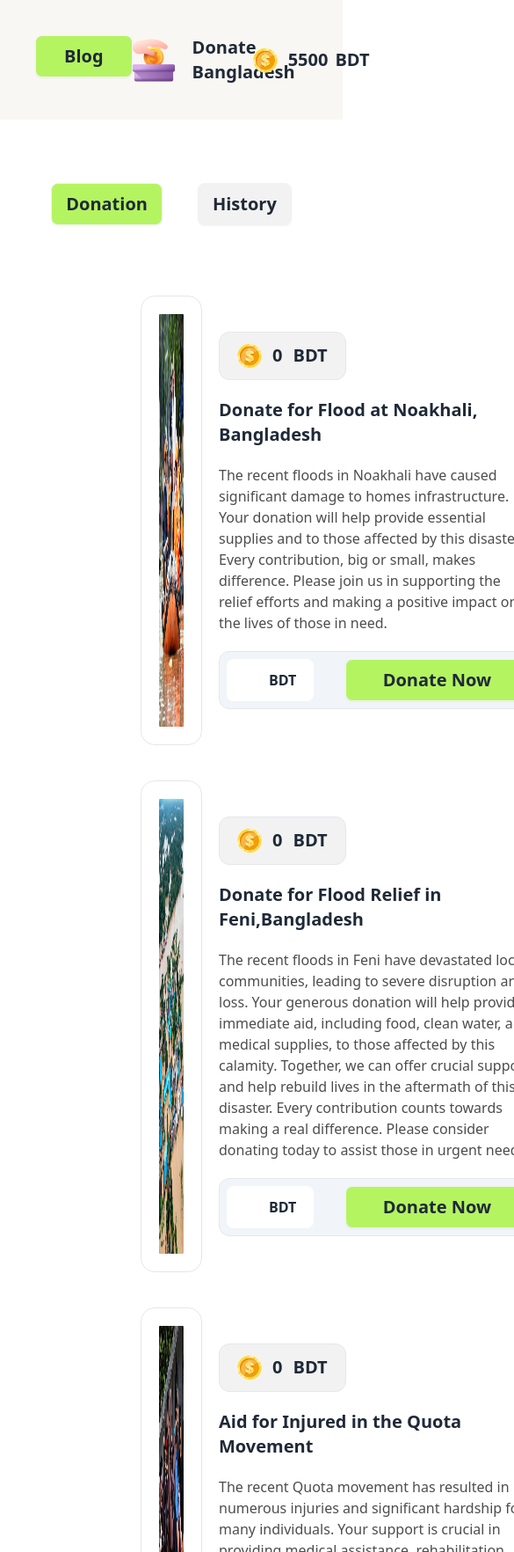
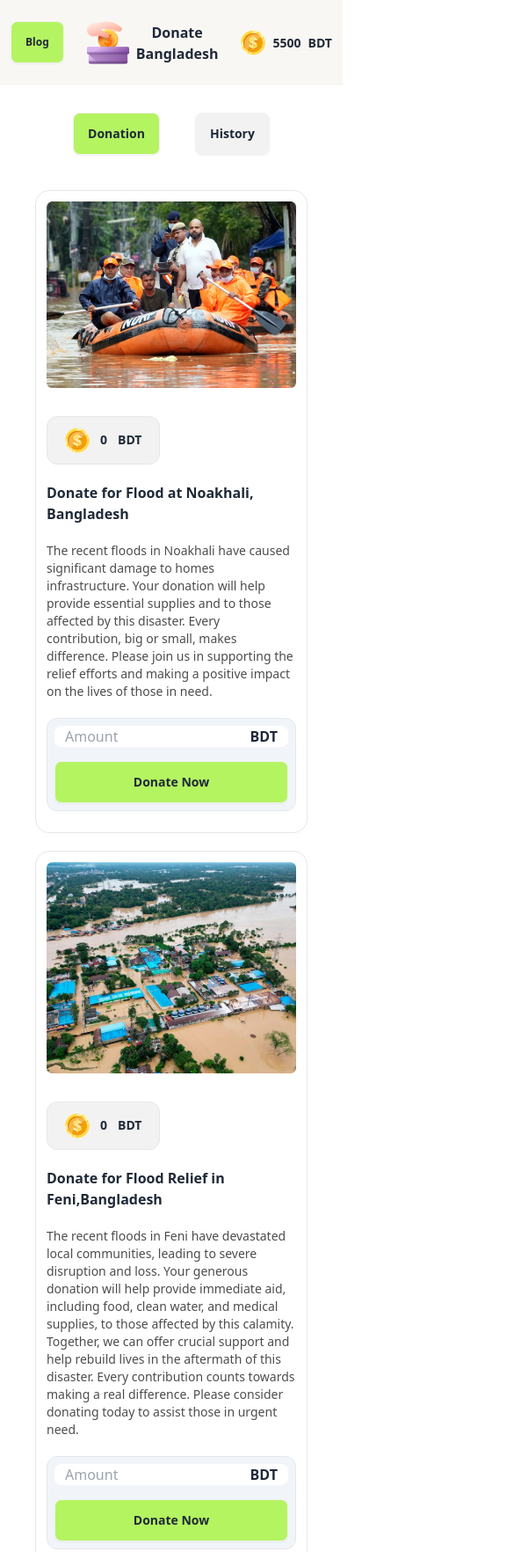
Before and after one commit to mdasaduzzamanasad90/donation_website_project, a plain HTML site: page index.html in a window 390 px wide. Shown: the top 1764 px of the page at 88% size, 585 px wide, since content can reach past the window. Drawn offline with nearby package versions, Linux system fonts and the light colour scheme.

Commit message:
make a responsive website

```diff
--- a/index.html
+++ b/index.html
@@ -15,19 +15,22 @@
   <body>
     <header>
       <nav class="fixed w-full left-0 right-0 top-0">
-        <div class="flex justify-around bg-[#F9F7F3] p-10">
+        <div class="flex justify-between bg-[#F9F7F3] py-6 px-3 lg:py-10 lg:px-20">
           <div>
-            <button class="btn px-8 bg-[#B4F461] font-bold text-xl">
+            <button class="btn px-4 lg:px-8 bg-[#B4F461] font-bold text-xs lg:text-xl">
               Blog
             </button>
           </div>
-          <div class="flex items-center gap-5">
+          <div class="flex items-center gap-2 lg:gap-5">
             <img src="images/logo.png" alt="" />
-            <h1 class="text-xl font-bold">Donate Bangladesh</h1>
+            <div class="flex lg:flex-row flex-col lg:gap-3 text-center">
+              <h1 class="text-base lg:text-xl font-bold">Donate</h1>
+              <h1 class="text-base lg:text-xl font-bold">Bangladesh</h1>
             </div>
-          <div class="flex items-center gap-3">
+          </div>
+          <div class="flex items-center gap-2 lg:gap-3">
             <img src="images/coin.png" alt="" />
-            <div class="flex text-xl font-semibold gap-2">
+            <div class="flex text-sm lg:text-xl font-semibold gap-2">
               <h1 id="main-balance">5500</h1>
               <h1>BDT</h1>
             </div>
@@ -35,33 +38,33 @@
         </div>
       </nav>
     </header>
-    <main class="mx-40 mb-20 mt-52">
+    <main class="mx-10 lg:mx-40 mb-11 lg:mb-20 mt-32 lg:mt-52">
         <!-- button like donation and history -->
-      <section id="alreatdonationandhistory" class="mb-20">
+      <section id="alreatdonationandhistory" class=" mb-10 lg:mb-20">
         <div class="flex gap-10 justify-center">
-          <button id="donation" class="btn font-bold text-xl bg-[#B4F461]">Donation</button>
-          <button id="history" class="btn font-bold text-xl">History</button>
+          <button id="donation" class="btn font-bold text-sm lg:text-xl bg-[#B4F461]">Donation</button>
+          <button id="history" class="btn font-bold text-sm lg:text-xl">History</button>
         </div>
       </section>
       <!-- donation form -->
-      <section id="donationfrom" class="space-y-10">
+      <section id="donationfrom" class="space-y-5 lg:space-y-10">
         <!-- item-1 -->
-        <div class="flex gap-10 border-[#1111111A] border rounded-2xl p-5">
+        <div class="flex lg:flex-row flex-col gap-5 lg:gap-10 border-[#1111111A] border rounded-2xl p-3 lg:p-5">
           <img src="images/noakhali.png" alt="" />
-          <div class="space-y-5 py-5">
+          <div class="space-y-5 py-3 lg:py-5">
             <div
-              class="flex gap-3 bg-[#0000000D] w-fit px-5 py-3 rounded-xl border"
+              class="flex gap-3 bg-[#0000000D] w-fit px-5 py-3 rounded-xl border items-center"
             >
               <img src="images/coin.png" alt="" />
               <div class="flex gap-3">
-                <h1 id="itembalance1" class="font-semibold text-xl">0</h1>
-                <h1 class="font-semibold text-xl">BDT</h1>
+                <h1 id="itembalance1" class="font-semibold text-sm lg:text-xl">0</h1>
+                <h1 class="font-semibold text-sm lg:text-xl">BDT</h1>
               </div>
             </div>
-            <h1 class="font-bold text-xl">
+            <h1 class="font-bold text-base lg:text-xl">
               Donate for Flood at Noakhali, Bangladesh
             </h1>
-            <p class="text-left text-[#000000B3] text-base">
+            <p class="text-left text-[#000000B3] text-sm lg:text-base">
               The recent floods in Noakhali have caused significant damage to
               homes infrastructure. Your donation will help provide essential
               supplies and to those affected by this disaster. Every
@@ -70,41 +73,43 @@
               lives of those in need.
             </p>
             <div
-              class="flex gap-5 bg-slate-100 justify-between rounded-xl border"
+              class="flex lg:flex-row flex-col lg:gap-5 bg-slate-100 lg:justify-between rounded-xl border"
             >
-              <div class="flex items-center m-2 rounded-lg bg-white gap-5">
+              <div class="flex items-center m-2 rounded-lg bg-white gap-3 lg:gap-5">
                 <input
-                  class="w-full ml-3 px-2 rounded-md"
+                  class="w-full ml-1 lg:ml-3 px-2 rounded-md"
                   type="text"
                   name=""
                   id="inputfield1"
                   placeholder="Amount"
                 />
-                <p class="mr-5 font-bold">BDT</p>
+                <p class=" mr-3 lg:mr-5 font-bold">BDT</p>
               </div>
-              <button id="donatebutton1" class="btn m-2 bg-[#B4F461] w-52 font-bold text-xl">
+              <div class="flex justify-center mx-2 lg:mx-0">
+                <button id="donatebutton1" class="btn m-2 bg-[#B4F461] w-full lg:w-52 font-bold text-sm lg:text-xl">
                   Donate Now
                 </button>
               </div>
             </div>
           </div>
+        </div>
         <!-- item-2 -->
-        <div class="flex gap-10 border-[#1111111A] border rounded-2xl p-5">
+        <div class="flex lg:flex-row flex-col gap-5 lg:gap-10 border-[#1111111A] border rounded-2xl p-3 lg:p-5">
           <img src="images/feni.png" alt="" />
-          <div class="space-y-5 py-5">
+          <div class="space-y-5 py-3 lg:py-5">
             <div
-              class="flex gap-3 bg-[#0000000D] w-fit px-5 py-3 rounded-xl border"
+              class="flex gap-3 bg-[#0000000D] w-fit px-5 py-3 rounded-xl border items-center"
             >
               <img src="images/coin.png" alt="" />
               <div class="flex gap-3">
-                <h1 id="itembalance2" class="font-semibold text-xl">0</h1>
-                <h1 class="font-semibold text-xl">BDT</h1>
+                <h1 id="itembalance2" class="font-semibold text-sm lg:text-xl">0</h1>
+                <h1 class="font-semibold text-sm lg:text-xl">BDT</h1>
               </div>
             </div>
-            <h1 class="font-bold text-xl">
+            <h1 class="font-bold text-base lg:text-xl">
               Donate for Flood Relief in Feni,Bangladesh
             </h1>
-            <p class="text-left text-[#000000B3] text-base">
+            <p class="text-left text-[#000000B3] text-sm lg:text-base">
               The recent floods in Feni have devastated local communities,
               leading to severe disruption and loss. Your generous donation will
               help provide immediate aid, including food, clean water, and
@@ -115,80 +120,84 @@
               urgent need.
             </p>
             <div
-              class="flex gap-5 bg-slate-100 justify-between rounded-xl border"
+              class="flex lg:flex-row flex-col lg:gap-5 bg-slate-100 justify-between rounded-xl border"
             >
-              <div class="flex items-center m-2 rounded-lg bg-white gap-5">
+              <div class="flex items-center m-2 rounded-lg bg-white gap-3 lg:gap-5">
                 <input
-                  class="w-full ml-3 px-2 rounded-md"
+                  class="w-full ml-1 lg:ml-3 px-2 rounded-md"
                   type="text"
                   name=""
                   id="inputfield2"
                   placeholder="Amount"
                 />
-                <p class="mr-5 font-bold">BDT</p>
+                <p class="mr-3 lg:mr-5 font-bold">BDT</p>
               </div>
-              <button id="donatebutton2" class="btn m-2 bg-[#B4F461] w-52 font-bold text-xl">
+              <div class="flex justify-center mx-2 lg:mx-0 ">
+                <button id="donatebutton2" class="btn m-2 bg-[#B4F461] w-full lg:w-52 font-bold text-sm lg:text-xl">
                   Donate Now
                 </button>
               </div>
             </div>
           </div>
+        </div>
         <!-- item-3 -->
-        <div class="flex gap-10 border-[#1111111A] border rounded-2xl p-5">
+        <div class="flex lg:flex-row flex-col gap-5 lg:gap-10 border-[#1111111A] border rounded-2xl p-3 lg:p-5">
           <img src="images/quota-protest.png" alt="" />
-          <div class="space-y-5 py-5">
+          <div class="space-y-5 py-3 lg:py-5">
             <div
-              class="flex gap-3 bg-[#0000000D] w-fit px-5 py-3 rounded-xl border"
+              class="flex gap-3 bg-[#0000000D] w-fit px-5 py-3 rounded-xl border items-center"
             >
               <img src="images/coin.png" alt="" />
               <div class="flex gap-3">
-                <h1 id="itembalance3" class="font-semibold text-xl">0</h1>
-                <h1 class="font-semibold text-xl">BDT</h1>
+                <h1 id="itembalance3" class="font-semibold text-sm lg:text-xl">0</h1>
+                <h1 class="font-semibold text-sm lg:text-xl">BDT</h1>
               </div>
             </div>
-            <h1 class="font-bold text-xl">
+            <h1 class="font-bold text-base lg:text-xl">
                 Aid for Injured in the Quota Movement
             </h1>
-            <p class="text-left text-[#000000B3] text-base">
+            <p class="text-left text-[#000000B3] text-sm lg:text-base">
                 The recent Quota movement has resulted in numerous injuries and significant hardship for many individuals. Your support is crucial in providing medical assistance, rehabilitation, and necessary supplies to those affected. By contributing, you help ensure that injured individuals receive the care and support they need during this challenging time. Every donation plays a vital role in alleviating their suffering and aiding in their recovery. Please consider making a donation to support these brave individuals in their time of need.
             </p>
             <div
-              class="flex gap-5 bg-slate-100 justify-between rounded-xl border"
+              class="flex lg:flex-row flex-col lg:gap-5 bg-slate-100 justify-between rounded-xl border"
             >
-              <div class="flex items-center m-2 rounded-lg bg-white gap-5">
+              <div class="flex items-center m-2 rounded-lg bg-white gap-3 lg:gap-5">
                 <input
-                  class="w-full ml-3 px-2 rounded-md"
+                  class="w-full ml-1 lg:ml-3 px-2 rounded-md"
                   type="text"
                   name=""
                   id="inputfield3"
                   placeholder="Amount"
                 />
-                <p class="mr-5 font-bold">BDT</p>
+                <p class="mr-3 lg:mr-5 font-bold">BDT</p>
               </div>
-              <button id="donatebutton3" class="btn m-2 bg-[#B4F461] w-52 font-bold text-xl">
+              <div class="flex justify-center mx-2 lg:mx-0">
+                <button id="donatebutton3" class="btn m-2 bg-[#B4F461] w-full lg:w-52 font-bold text-sm lg:text-xl">
                   Donate Now
                 </button>
+              </div>
             </div>
           </div>
         </div>
       </section>
       <!-- history form -->
        <section id="historyfrom" class="hidden">
-        <div id="historyfield" class="space-y-5">
+        <div id="historyfield" class="space-y-3 lg:space-y-5">
 
         </div>
        </section>
        <!-- alreat -->
         <section id="alreat" class="hidden">
           <div class="flex justify-center">
-            <div class="border text-center space-y-5 w-fit px-20 py-5 rounded-3xl bg-white">
-              <h1 class="font-bold text-5xl">Congrates!</h1>
+            <div class="border text-center space-y-5 w-fit px-16 lg:px-20 py-5 rounded-3xl bg-white">
+              <h1 class="font-bold text-3xl lg:text-5xl">Congrates!</h1>
               <div class="flex justify-center">
                 <img src="images/coin.png" alt="">
               </div>
-              <p class="font-medium text-lg text-[#00000066]">You Have Donated For Human Kind</p>
-              <h1 class="font-bold text-3xl text-[#B4F461]">Successfully</h1>
-              <button id="alreatbutton" class="btn w-full font-bold text-xl bg-[#B4F461] text-white">Close Condfirmation</button>
+              <p class="font-medium text-sm lg:text-lg text-[#00000066]">You Have Donated For Human Kind</p>
+              <h1 class="font-bold text-xl lg:text-3xl text-[#B4F461]">Successfully</h1>
+              <button id="alreatbutton" class="btn w-full font-bold text-sm lg:text-xl bg-[#B4F461] text-white">Close Condfirmation</button>
             </div>
           </div>
         </section>
--- a/js/call.js
+++ b/js/call.js
@@ -53,7 +53,7 @@ document.getElementById("donatebutton1").addEventListener("click", function () {
       // div tag
       const div = document.createElement("div");
       div.style.border = "1px,solid,rgb(192,192,192)";
-      div.style.padding = "30px";
+      div.style.padding = "10px";
       div.style.borderRadius = "12px";
 
       // append tag
@@ -118,7 +118,7 @@ document.getElementById("donatebutton2").addEventListener("click", function () {
       // div tag
       const div = document.createElement("div");
       div.style.border = "1px,solid,rgb(192,192,192)";
-      div.style.padding = "30px";
+      div.style.padding = "10px";
       div.style.borderRadius = "12px";
 
       // append tag
@@ -184,7 +184,7 @@ document.getElementById("donatebutton3").addEventListener("click", function () {
       // div tag
       const div = document.createElement("div");
       div.style.border = "1px,solid,rgb(192,192,192)";
-      div.style.padding = "30px";
+      div.style.padding = "10px";
       div.style.borderRadius = "12px";
 
       // append tag
```
Lines whose indentation alone changed are shown as unchanged.
